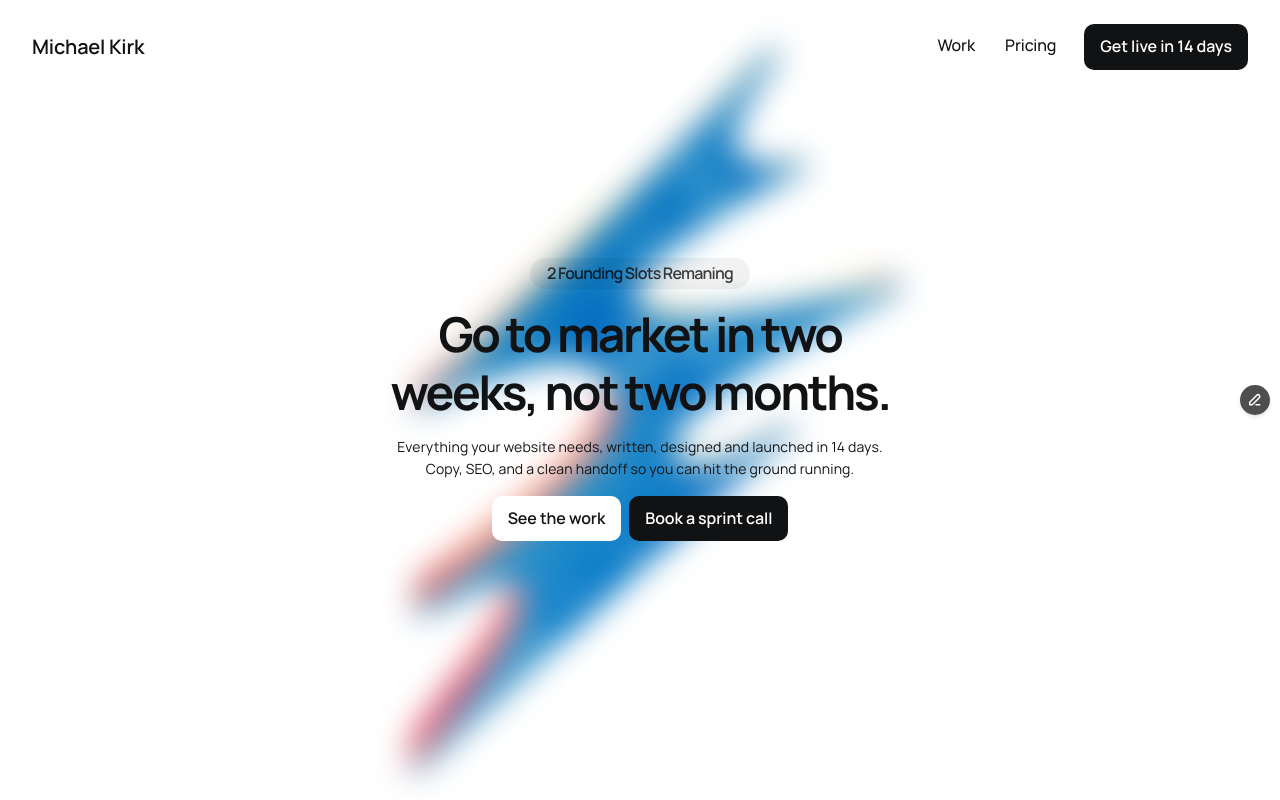
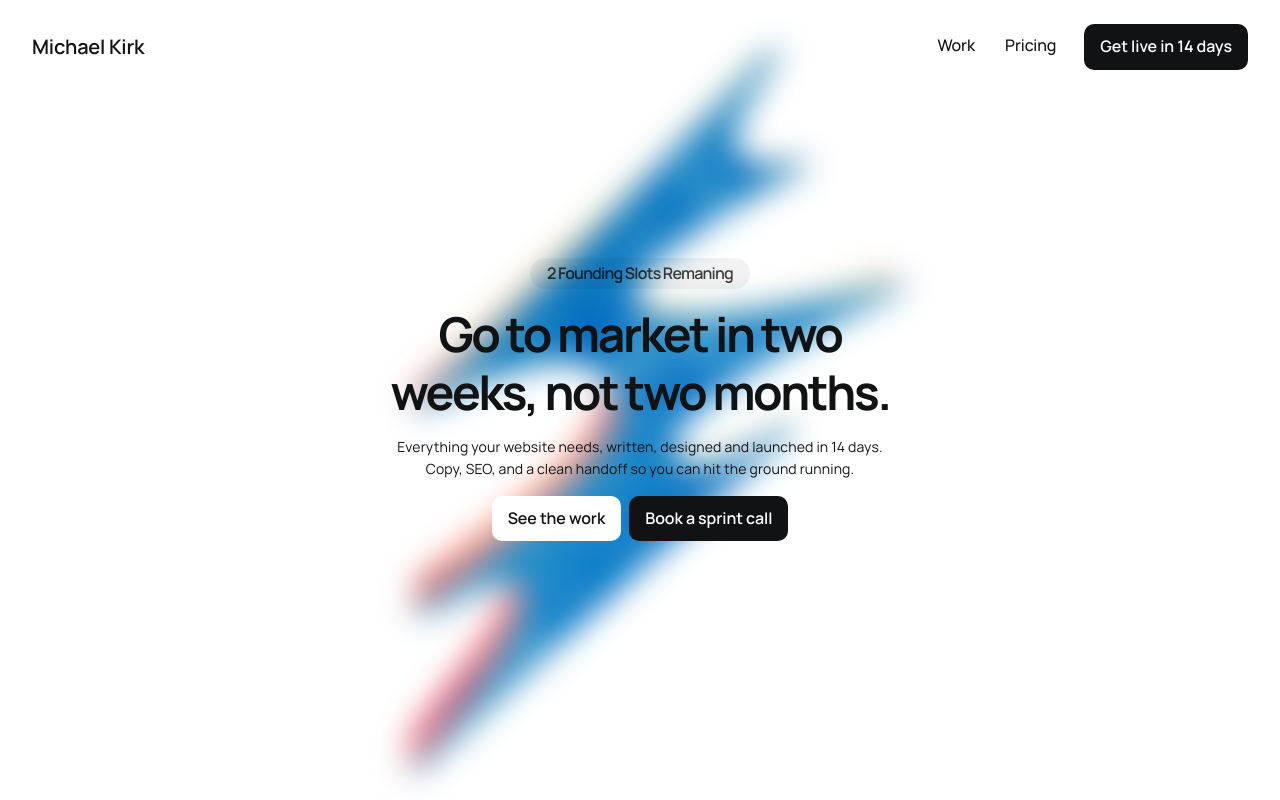
Before and after one commit to michaelkirkdesign/website, a plain HTML site: page index.html in a window 1280 px wide. Drawn offline with Linux system fonts and the light colour scheme; a script that the page names is missing.

Commit message:
remove editor button v2

```diff
--- a/index.html
+++ b/index.html
@@ -64,4 +64,4 @@ if(location.protocol==='file:'){
     <!-- End of bodyEnd -->
 
 
-<div id="__framer-editorbar-container" dir="ltr" style="right: 10px; top: calc(-15px + 50vh); transform: translate(0px, 0px); transition: transform 100ms cubic-bezier(0.2, 0, 0, 1); cursor: pointer;"><span aria-label="Edit Framer Content" id="__framer-editorbar-label" style="right: 40px;">Edit Content</span><button type="button" aria-labelledby="__framer-editorbar-label" id="__framer-editorbar-button"><svg xmlns="http://www.w3.org/2000/svg" width="14" height="14" fill="none"><path d="M8.75 2.25a1.77 1.77 0 0 1 2.5 0h0c.69.69.69 1.81 0 2.5l-7 7h-2.5v-2.5Z" fill="transparent" stroke-width="1.5" stroke="currentColor" stroke-linecap="round" stroke-linejoin="round"></path><path d="M8 11.75h3.75" fill="transparent" stroke-width="1.5" stroke="currentColor" stroke-linecap="round"></path></svg></button></div></body></html>
+</body></html>
```
